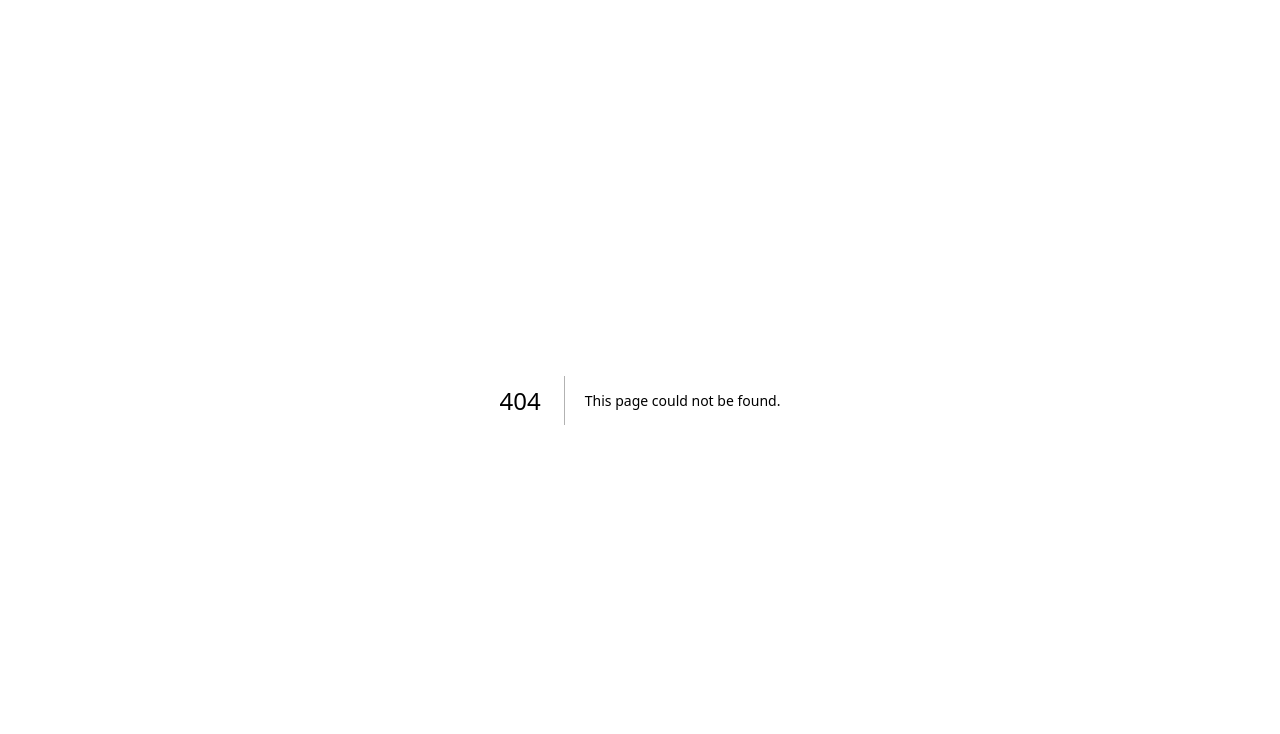
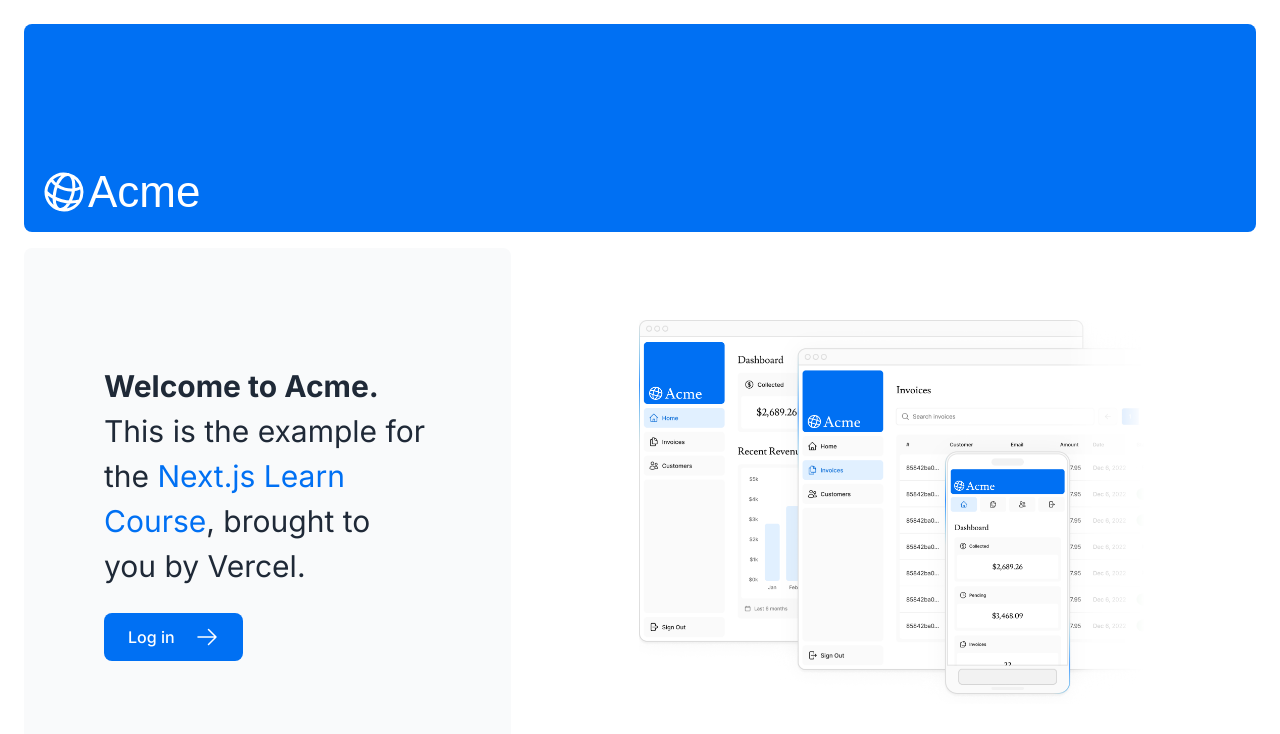
Before and after one commit to dev-tech-top/menotring-next, a Next.js app in the folder nextjs-dashboard/: page / in a window 1280 px wide. Before the commit this address had no page. Shown: the top 734 px of the page. Built offline with nearby package versions, Linux system fonts and the light colour scheme; a web font is replaced by a local one.

Commit message:
insert preview page

```diff
--- /dev/null
+++ b/nextjs-dashboard/app/page.tsx
@@ -0,0 +1,48 @@
+import AcmeLogo from "@/app/ui/acme-logo";
+import { ArrowRightIcon } from "@heroicons/react/24/outline";
+import Link from "next/link";
+import { lusitana } from "@/app/ui/fonts";
+import Image from "next/image";
+
+export default function Page() {
+  return (
+    <main className="flex min-h-screen flex-col p-6">
+      <div className="flex h-20 shrink-0 items-end rounded-lg bg-blue-500 p-4 md:h-52">
+        <AcmeLogo />
+      </div>
+      <div className="mt-4 flex grow flex-col gap-4 md:flex-row">
+        <div className="flex flex-col justify-center gap-6 rounded-lg bg-gray-50 px-6 py-10 md:w-2/5 md:px-20">
+          <p className={`text-xl text-gray-800 md:text-3xl md:leading-normal`}>
+            <strong>Welcome to Acme.</strong> This is the example for the{" "}
+            <a href="https://nextjs.org/learn/" className="text-blue-500">
+              Next.js Learn Course
+            </a>
+            , brought to you by Vercel.
+          </p>
+          <Link
+            href="/login"
+            className="flex items-center gap-5 self-start rounded-lg bg-blue-500 px-6 py-3 text-sm font-medium text-white transition-colors hover:bg-blue-400 md:text-base"
+          >
+            <span>Log in</span> <ArrowRightIcon className="w-5 md:w-6" />
+          </Link>
+        </div>
+        <div className="flex items-center justify-center p-6 md:w-3/5 md:px-28 md:py-12">
+          <Image
+            src="/hero-desktop.png"
+            width={1000}
+            height={760}
+            className="hidden md:block"
+            alt="Screenshots of the dashboard project showing desktop version"
+          />
+          <Image
+            src="/hero-mobile.png"
+            width={560}
+            height={620}
+            className="block md:hidden"
+            alt="Screenshot of the dashboard project showing mobile version"
+          />
+        </div>
+      </div>
+    </main>
+  );
+}
```
